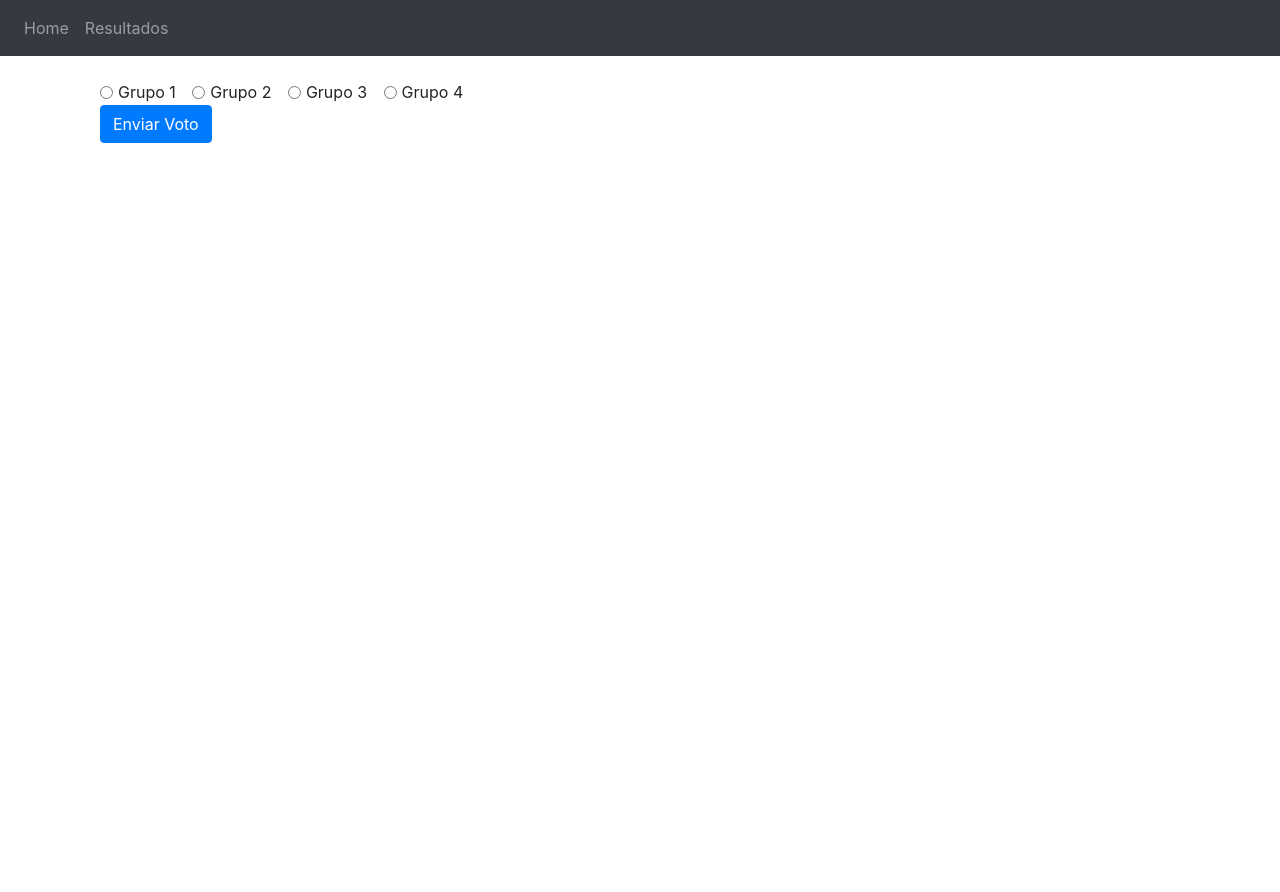
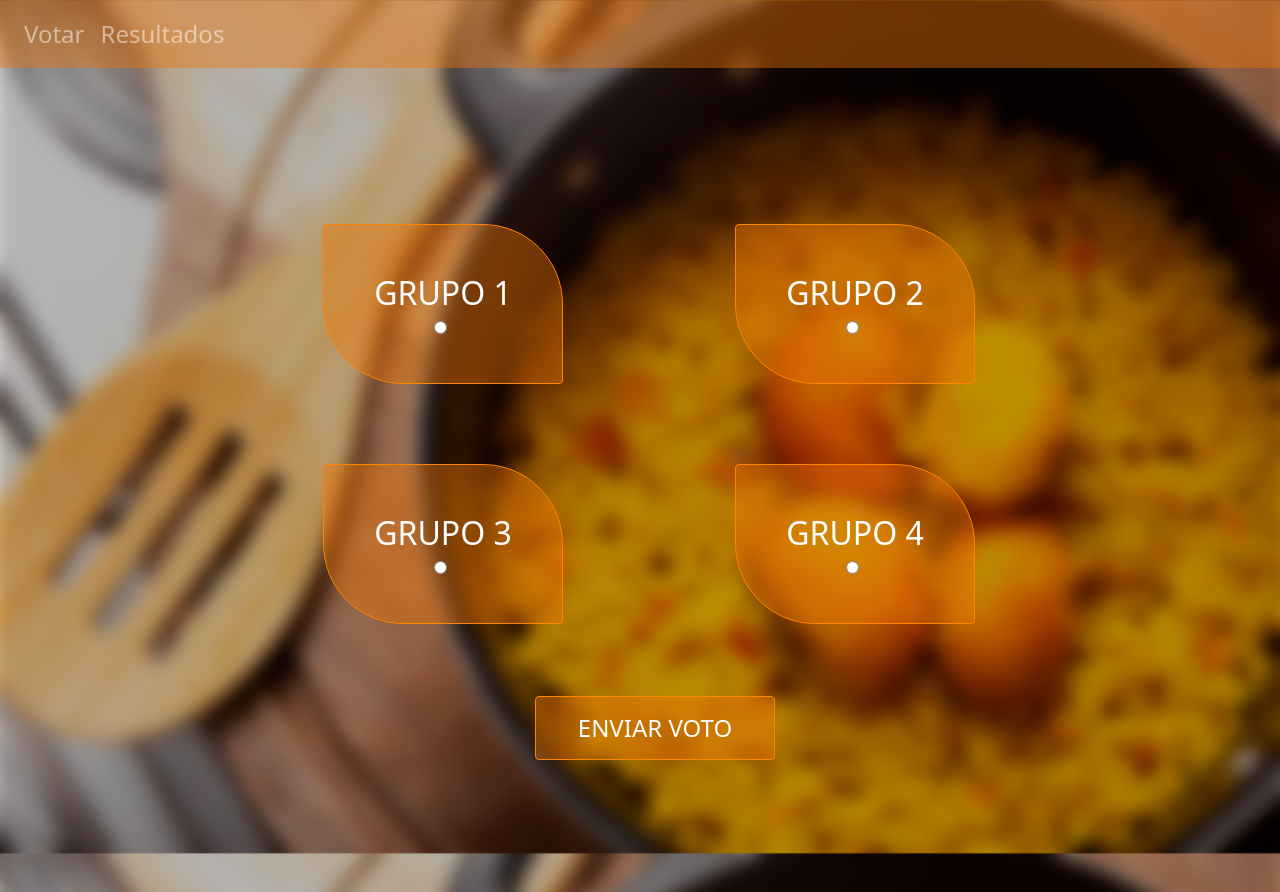
Before and after one commit to MTSLND/ContestProject, a Flask app: page / in a window 1280 px wide. Before the commit the page ends 143 px from the top, so only its background shows below. Run offline with Flask 3, Linux system fonts and the light colour scheme; a user stored in the database is signed in; some libraries are stand-ins or nearby versions.

Commit message:
Voting System

```diff
--- /dev/null
+++ b/website/static/base.css
@@ -0,0 +1,151 @@
+@import url("https://fonts.googleapis.com/css2?family=Raleway:ital,wght@1,200;1,400&family=Rowdies:wght@300&display=swap");
+
+* {
+
+  border : none;
+  margin: 0;
+  font-family: system-ui, -apple-system, BlinkMacSystemFont, 'Segoe UI', Roboto, Oxygen, Ubuntu, Cantarell, 'Open Sans', 'Helvetica Neue', sans-serif;
+  box-sizing: border-box;
+  text-decoration: none;
+
+}
+
+#container-header {
+
+  background-color: rgba(238, 118, 6, 0.418);
+  border-color: rgb(255, 132, 0);
+  display: flex;
+  text-align: center;
+  align-items: center;
+  justify-content: center;
+
+}
+
+.home{
+
+  font-size: 1.5rem;
+}
+
+#button-entrar {
+
+  background-color: rgba(238, 118, 6, 0.418);
+
+}
+
+#container-grupos{
+
+  position: absolute;
+  display: flex;
+  justify-content: center;
+  align-items: center;
+  height: 100%;
+  width: 100%;
+
+}
+
+ .card{
+
+  display: flex;
+  background-color: rgba(238, 118, 6, 0.418);
+  justify-content: center;
+  text-align: center;
+  align-items: center;
+  margin-top: -10rem;
+  border-top-right-radius: 5rem;
+  border-bottom-left-radius: 5rem;
+  width:15rem;
+  height: 10rem;
+  border-color: rgb(255, 132, 0);
+
+
+
+}
+
+.container-section2{
+
+  display: flex;
+  color: white;
+  justify-content: center;
+  align-items: center;
+  padding: 5rem;
+  margin-top: 5rem;
+  gap: 10rem;
+
+}
+
+.container-section3{
+
+ display: flex;
+  color: white;
+  margin-top: 10rem;
+  justify-content: center;
+  align-items: center;
+  gap: 10rem;
+
+
+}
+
+
+#container-enviar{
+  font-size: 1.5rem;
+  width: 15rem;
+  height: 4rem;
+  background-color: rgba(238, 118, 6, 0.418);
+  display: block;
+  margin-top: 3rem;
+  border-color: rgb(255, 132, 0);
+
+}
+
+
+body {
+  background-image: url(./img/Captura\ de\ tela\ 2023-11-11\ 191337.png);
+  background-position: absolute;
+  background-size: cover;
+}
+
+body img{
+  position: absolute;
+  overflow: hidden;
+  width: 100%;
+  height: 100%;
+  object-fit: cover;
+  transition: all 0.4s ease;
+  filter: blur(10px);
+}
+.main-card{
+    display: flex;
+    text-align: center;
+    justify-content: center;
+}
+.container-wrap-card{
+
+    display: flex;
+    background-color: rgba(238, 118, 6, 0.418);
+    text-align: center;
+    align-items: center;
+    margin-top: 6rem;
+    border-top-right-radius: 5rem;
+    border-bottom-left-radius: 5rem;
+    width:15rem;
+    height: 10rem;
+    margin-right: 2.5rem;
+    margin-left: 2.5rem;
+
+}
+.card-body{
+    padding: 0, 2rem,0 ,2rem;
+}
+.cards{
+    display: flex;
+    color: white;
+    justify-content: center;
+    align-items: center;
+    padding: 5rem;
+    margin-top: 15rem;
+    gap: 10rem;
+}
+
+.card-text{
+  margin: 0;
+}
--- a/website/templates/base.html
+++ b/website/templates/base.html
@@ -15,9 +15,11 @@
       crossorigin="anonymous"
     />
     <title>{% block title %}Home{% endblock %}</title>
+    <link rel="stylesheet" href="../static/base.css">
 </head>
 <body>
-    <nav class="navbar navbar-expand-lg navbar-dark bg-dark">
+    <nav class="navbar navbar-expand-lg navbar-dark" id="container-header">
+
         <button
         class="navbar-toggler"
         type="button"
@@ -27,18 +29,18 @@
         <span class="navbar-toggler-icon"></span>
         </button>
         <div class="collapse navbar-collapse" id="navbar">
-            <div class="navbar-nav">
+            <div class="navbar-nav" >
                 {% if user.is_authenticated %}
-                <a class="nav-item nav-link" id="home" href="/">Home</a>
-                <a class="nav-item nav-link" id="votação" href="/votacao">Resultados</a>
-                <!-- <a class="nav-item nav-link" id="logout" href="/logout">Logout</a> -->
+                <a class="nav-item nav-link home" id="home" href="/">Votar</a>
+                <a class="nav-item nav-link home" id="votacao" href="/votacao">Resultados</a>
                 {% else %}
-                <!--<a class="nav-item nav-link" id="login" href="/login">Login</a>-->
-                <a class="nav-item nav-link" id="signUp" href="/sign-up">Votar</a>
+                <a class="nav-item nav-link home" id="signUp" href="/sign-up">Entrar</a>
+                <a class="nav-item nav-link home" id="votacao" href="/votacao">Resultados</a>
                 {% endif %}
             </div>
         </div>
     </nav>
+
 
     {% with messages = get_flashed_messages(with_categories=true) %}
     {% if messages %}
@@ -64,6 +66,7 @@
 
     <div class="container">
         {% block content %} {% endblock %}
+
     </div>
     <script
       src="https://code.jquery.com/jquery-3.2.1.slim.min.js"
--- a/website/templates/home.html
+++ b/website/templates/home.html
@@ -1,27 +1,60 @@
 {% extends "base.html" %}
-{% block title %} Home {% endblock%}
+{% block title %} Votar {% endblock %}
 
 {% block content %}
-<div class="container mt-4">
+<div class="container mt-4 centered-element" id="container-grupos" align="center" >
     <form method="POST">
-        <div class="form-check form-check-inline">
+
+        <section class="container-section2">
+
+            <div class="form-check form-check-inline" onclick="document.getElementById('grupo1').checked = true;">
+                <div class="card" style="cursor:pointer;">
+                    <div class="title-wrap">
+                    <h2>GRUPO 1</h2>
+                    </div>
                     <input class="form-check-input" type="radio" name="grupo" id="grupo1" value="grupo1">
-            <label class="form-check-label" for="grupo1">Grupo 1</label>
+                    <label class="form-check-label" for="grupo1"></label>
                 </div>
-        <div class="form-check form-check-inline">
+            </div>
+
+            <div class="form-check form-check-inline" onclick="document.getElementById('grupo2').checked = true;">
+                <div class="card" style="cursor:pointer;">
+                    <div class="title-wrap">
+                    <h2>GRUPO 2</h2>
+                    </div>
                     <input class="form-check-input" type="radio" name="grupo" id="grupo2" value="grupo2">
-            <label class="form-check-label" for="grupo2">Grupo 2</label>
+                    <label class="form-check-label" for="grupo2"></label>
                 </div>
-        <div class="form-check form-check-inline">
+            </div>
+
+        </section>
+
+        <section class="container-section3">
+
+            <div class="form-check form-check-inline" onclick="document.getElementById('grupo3').checked = true;">
+                <div class="card" style="cursor:pointer;">
+                    <div class="title-wrap">
+                    <h2>GRUPO 3</h2>
+                    </div>
                     <input class="form-check-input" type="radio" name="grupo" id="grupo3" value="grupo3">
-            <label class="form-check-label" for="grupo3">Grupo 3</label>
+                    <label class="form-check-label" for="grupo3"></label>
                 </div>
-        <div class="form-check form-check-inline">
+            </div>
+
+            <div class="form-check form-check-inline" onclick="document.getElementById('grupo4').checked = true;">
+                <div class="card" style="cursor:pointer;">
+                    <div class="title-wrap">
+                    <h2>GRUPO 4</h2>
+                    </div>
                     <input class="form-check-input" type="radio" name="grupo" id="grupo4" value="grupo4">
-            <label class="form-check-label" for="grupo4">Grupo 4</label>
+                    <label class="form-check-label" for="grupo4"></label>
                 </div>
+            </div>
+
+        </section>
+
         <br/>
-        <button type="submit" class="btn btn-primary">Enviar Voto</button>
+        <button type="submit" class="btn btn-primary" id="container-enviar">ENVIAR VOTO</button>
     </form>
 </div>
 {% endblock %}
--- a/website/templates/sign_up.html
+++ b/website/templates/sign_up.html
@@ -3,7 +3,7 @@
 
 {% block content %}
 <form method="POST">
-    <h3 align="center">Votar</h3>
+    <h3 align="center">Entrar</h3>
     <div class="form-group">
         <label for="email">Email</label>
         <input
@@ -18,13 +18,13 @@
         <label for="text">Nome</label>
         <input
         type="text"
-        class="form-control"
+        class="form-control input-wrapper"
         id="firstName"
         name="firstName"
         placeholder="Inserir Nome"
         />
     </div>
     <br>
-    <button type="submit" class="btn btn-primary">Entrar</button>
+    <button type="submit" class="btn" id="button-entrar">Entrar</button>
 </form>
 {% endblock %}
--- a/website/views.py
+++ b/website/views.py
@@ -14,7 +14,7 @@ def home():
         voto = Votos.query.filter_by(user_id=current_user.id).first()
         if voto:
             flash('Somente um Voto Permitido Pessoa', 'error')
-            return redirect(url_for('views.home'))
+            return redirect(url_for('views.votacao'))
         elif grupo == 'grupo1':
             voto = 1
         elif grupo == 'grupo2':
@@ -31,6 +31,7 @@ def home():
         db.session.add(new_voto)
         db.session.commit()
         flash('Voto Contabilizado com Sucesso', 'success')
+        return redirect(url_for('views.votacao'))
 
     return render_template("home.html", user=current_user)
 
```
Also changed, not shown: website/templates/login.html (deleted, +0 -20 lines), website/templates/votacao.html (+11 -8 lines), instance/database.db, website/static/img/Captura de tela 2023-11-11 191337.png (added), website/static/img/imagem22.jpg (added). Lines whose indentation alone changed are shown as unchanged.
